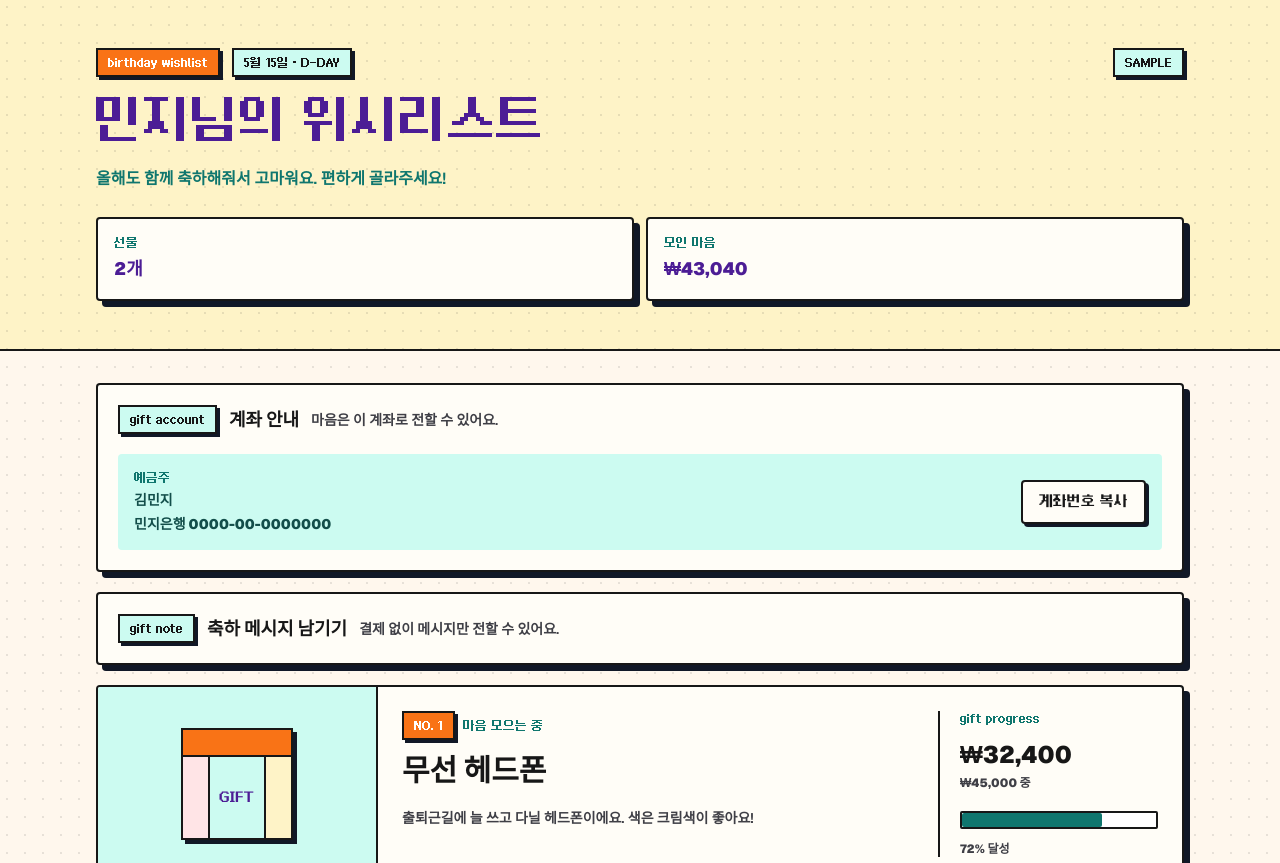
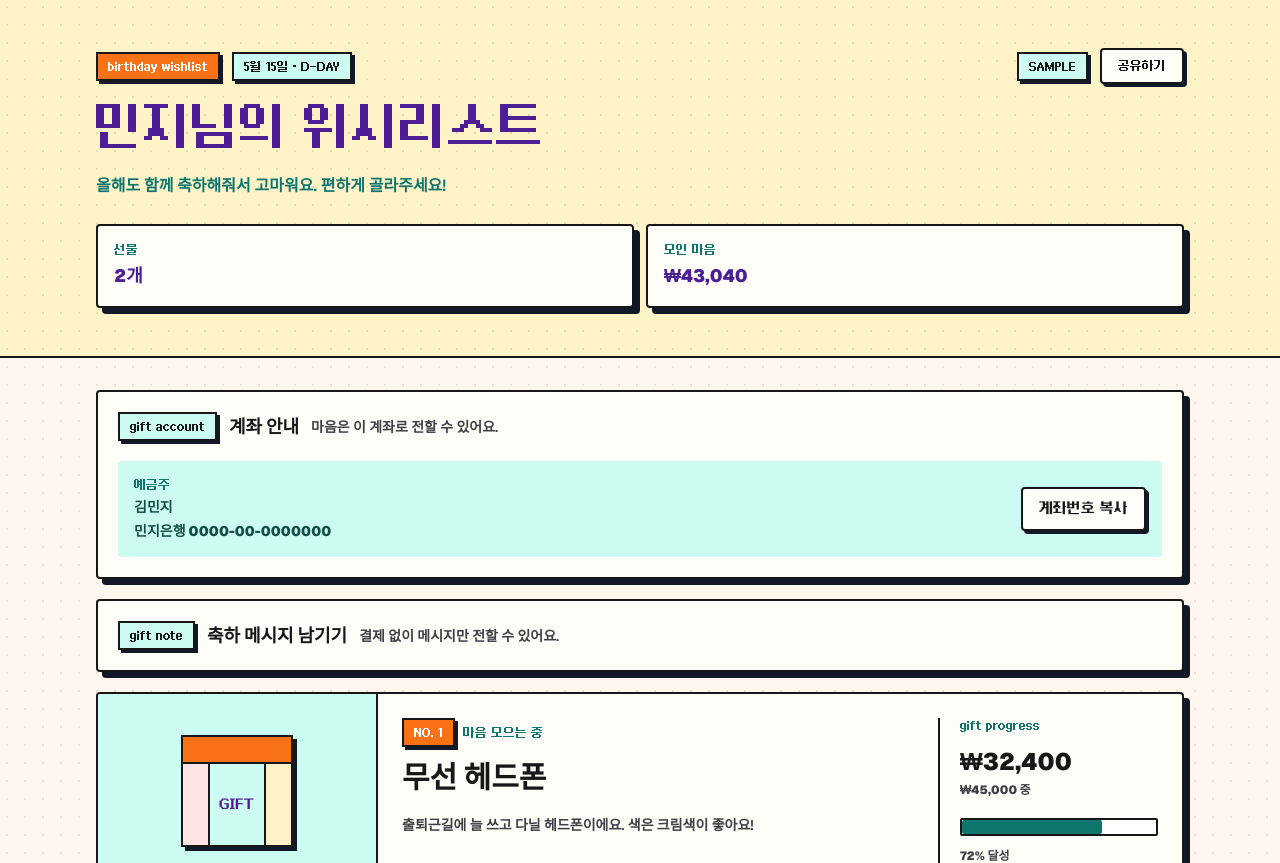
Before and after one commit to song-chaeyoung/what-i-want, a Next.js app: page /sample in a window 1280 px wide. Shown: the top 863 px of the page. Built offline with nearby package versions, Linux system fonts and the light colour scheme; no server answers.

Commit message:
feat: add public wishlist share button
- 공개 페이지 헤더에 공유하기 버튼 추가
- navigator.share 지원 시 네이티브 공유 시트, 미지원 시 클립보드 복사 폴백
- 공유 카피 및 카피 계약 테스트 추가

Co-Authored-By: Claude Fable 5 <noreply@anthropic.com>

```diff
--- /dev/null
+++ b/components/public-share-button.tsx
@@ -0,0 +1,44 @@
+"use client";
+
+import { useState } from "react";
+import { toast } from "sonner";
+import { PUBLIC_WISHLIST_COPY } from "@/src/lib/design/copy";
+
+export function PublicShareButton({ title }: { title: string }) {
+  const [copied, setCopied] = useState(false);
+
+  async function handleShare() {
+    const url = `${window.location.origin}${window.location.pathname}`;
+
+    if (typeof navigator.share === "function") {
+      try {
+        await navigator.share({ title, url });
+        return;
+      } catch (error) {
+        // 공유 시트를 직접 닫은 경우는 폴백 없이 조용히 끝낸다.
+        if (error instanceof DOMException && error.name === "AbortError") {
+          return;
+        }
+      }
+    }
+
+    try {
+      await navigator.clipboard.writeText(url);
+      setCopied(true);
+      toast.success(PUBLIC_WISHLIST_COPY.shareSuccess);
+      setTimeout(() => setCopied(false), 2000);
+    } catch {
+      toast.error(PUBLIC_WISHLIST_COPY.shareError);
+    }
+  }
+
+  return (
+    <button
+      type="button"
+      onClick={handleShare}
+      className="pub-btn h-9 px-4 text-xs"
+    >
+      {copied ? PUBLIC_WISHLIST_COPY.shareCopied : PUBLIC_WISHLIST_COPY.shareCta}
+    </button>
+  );
+}
--- a/components/public-wishlist-view.tsx
+++ b/components/public-wishlist-view.tsx
@@ -2,6 +2,7 @@ import Link from "next/link";
 import { submitParticipationAction } from "@/app/wishlist/[slug]/actions";
 import { PublicAccountSection } from "@/components/public-account-section";
 import { PublicParticipationSubmitButton } from "@/components/public-participation-submit-button";
+import { PublicShareButton } from "@/components/public-share-button";
 import { SiteFooter } from "@/components/site-footer";
 import { PUBLIC_WISHLIST_COPY, formatWishCount } from "@/src/lib/design/copy";
 import { formatBirthdayBadge } from "@/src/lib/public-wishlist/birthday";
@@ -48,7 +49,10 @@ export function PublicWishlistView({
                 <p className="pub-pill pub-pill-alt">{birthdayBadge}</p>
               ) : null}
             </div>
-            {demo ? <p className="pub-pill pub-pill-alt">SAMPLE</p> : null}
+            <div className="flex flex-wrap items-center gap-3">
+              {demo ? <p className="pub-pill pub-pill-alt">SAMPLE</p> : null}
+              <PublicShareButton title={wishlist.title} />
+            </div>
           </div>
           <h1 className="pub-headline mt-5 sm:text-5xl">{wishlist.title}</h1>
           <p className="mt-5 text-base font-semibold leading-7 text-[var(--pub-header-sub)]">
--- a/src/lib/design/copy.ts
+++ b/src/lib/design/copy.ts
@@ -35,6 +35,10 @@ export const PUBLIC_WISHLIST_COPY = {
   accountModalClose: "닫기",
   accountSectionTitle: "계좌 안내",
   accountSectionNote: "마음은 이 계좌로 전할 수 있어요.",
+  shareCta: "공유하기",
+  shareCopied: "복사 완료",
+  shareSuccess: "위시리스트 링크를 복사했어요.",
+  shareError: "링크 복사에 실패했어요. 주소를 직접 복사해주세요.",
   messageFormTitle: "축하 메시지 남기기",
   messageFormNote: "결제 없이 메시지만 전할 수 있어요.",
   messageSuccess: "축하 메시지가 전해졌어요.",
```
Also changed, not shown: 1 other file (tests, documents, lock files or other folders).
